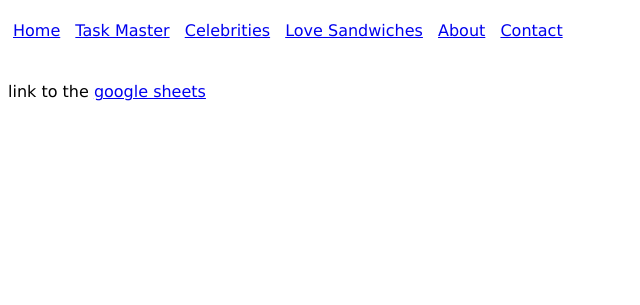
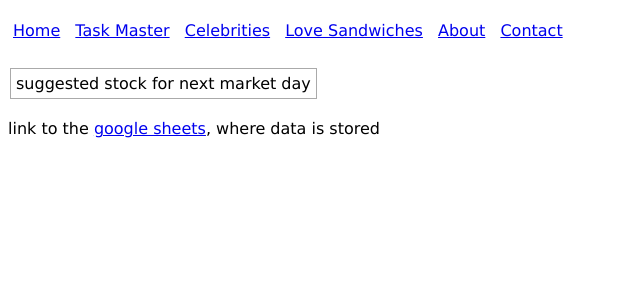
Before and after one commit to ruszkipista/ci11-next-big-thing, a Flask app: template templates/sandwiches.html in a window 1280 px wide. Shown: the top 305 px of the page, without its empty margins (0-640 px from the left). Run offline with Flask 2, Linux system fonts and the light colour scheme; the template is opened without the code that fills it, so the values that code supplies are empty; parts of the project's set-up code (start-up, migrations or seed data) failed here and were passed over.

Commit message:
add suggested stoc calculation and display to sandwitch page

```diff
--- a/run.py
+++ b/run.py
@@ -67,7 +67,8 @@ app.config["GSHEETS_PAGE"] = {
         "title":"Opening Stock - Sold = Surplus sandwiches on market days",
         "columns":['sale'+str(i) for i in range(6)]
 }
-
+app.config["GSHEETS_SALES_LOOKBACK"] = 5
+app.config["GSHEETS_SALES_MARKUP"] = 1.1
 
 # SQLite3 DB helpers
 #=====================
@@ -468,12 +469,17 @@ def sandwiches():
     stock_data = get_gsheet(SHEET_STOCK).get_all_values()
     sales_data = get_gsheet(SHEET_SALES).get_all_values()
     surplus_data = [[int(st)-int(sl) for st,sl in zip(stock,sales)] if i>0 else stock for i,(stock,sales) in enumerate(zip(stock_data,sales_data))]
+    lookback = app.config["GSHEETS_SALES_LOOKBACK"]
+    sales_lookback = [ [int(sales_data[row][col]) for row in range(-lookback, 0) ] for col in range(len(app.config["GSHEETS_PAGE"]["columns"]))]
+    stock_suggest = [round(sum(col)/lookback*app.config["GSHEETS_SALES_MARKUP"]) for col in sales_lookback]
     return render_template("sandwiches.html",
                             page_title="Love Sandwiches",
                             page_subtitle=app.config["GSHEETS_PAGE"]["title"],
                             request_path=request.path,
                             columns=app.config["GSHEETS_PAGE"]["columns"],
-                            data=zip_longest(stock_data,sales_data,surplus_data, fillvalue=[]))
+                            data=zip_longest(stock_data,sales_data,surplus_data, fillvalue=[]),
+                            suggest=stock_suggest
+                        )
 
 
 # Flask pattern from https://flask.palletsprojects.com/en/1.1.x/patterns/sqlite3/
--- a/templates/sandwiches.html
+++ b/templates/sandwiches.html
@@ -39,8 +39,14 @@
         {% endif %}
         </tr>
         {% endfor %}
+        <tr><td colspan="6">suggested stock for next market day</td></tr>
+        <tr>
+        {% for stock in suggest %}
+        <td>{{ stock }}</td>
+        {% endfor %}
+        </tr>
     </table>
 
-    <p>link to the <a href="https://docs.google.com/spreadsheets/d/1EIDdrNyBF9oxFSFNpzwZWBmyUAYmawToDBEO0wu5GmQ/" target="_blank">google sheets</a></p>
+    <p>link to the <a href="https://docs.google.com/spreadsheets/d/1EIDdrNyBF9oxFSFNpzwZWBmyUAYmawToDBEO0wu5GmQ/" target="_blank">google sheets</a>, where data is stored</p>
 </div>
 {% endblock %}
```
